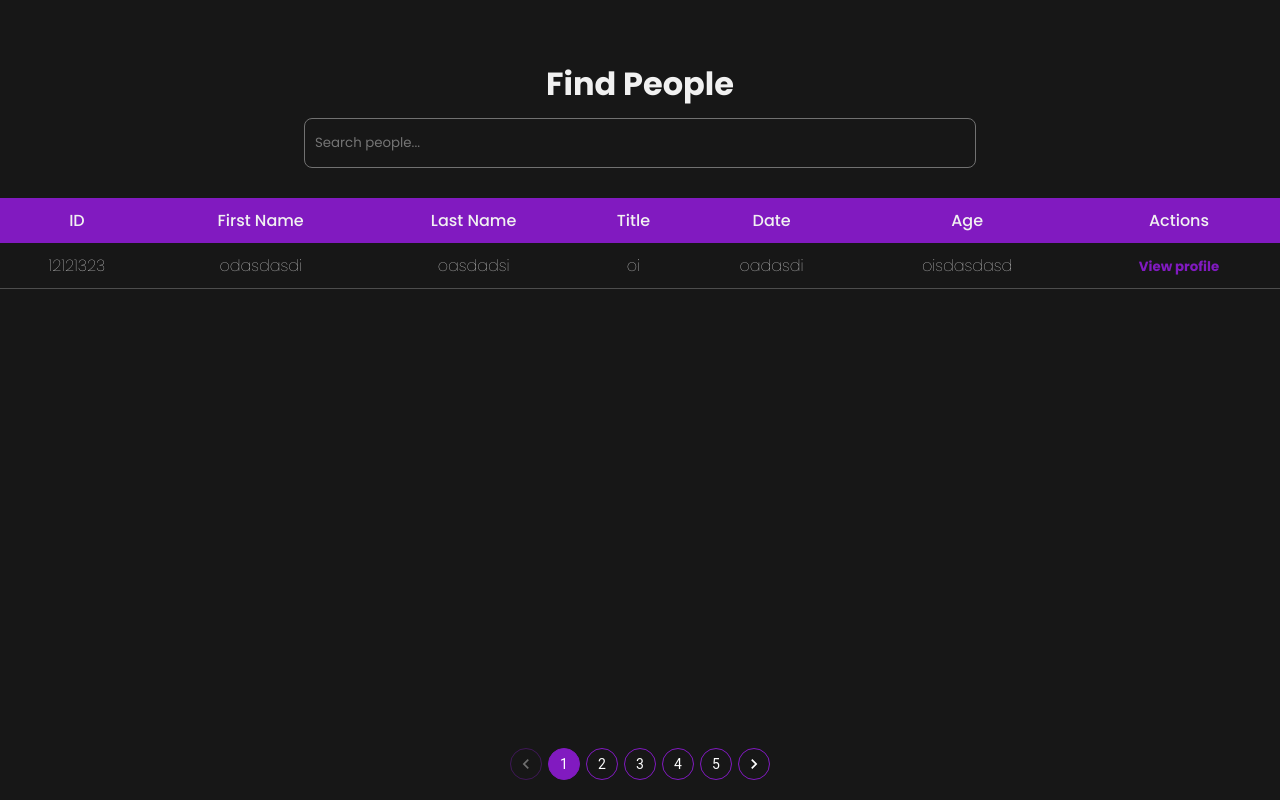
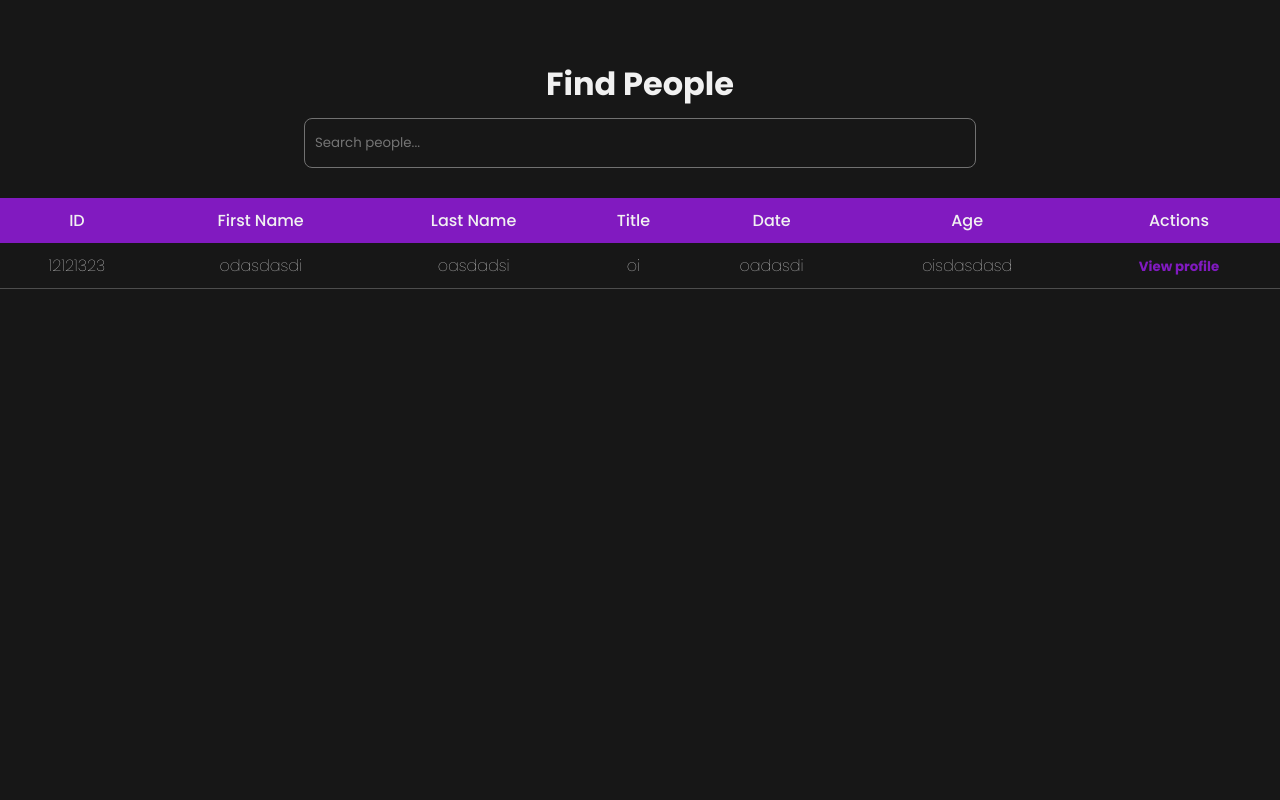
Before and after one commit to Luccasmarinho/react-find-people, a React (Vite) app: page / in a window 1280 px wide. Built offline with nearby package versions, Linux system fonts and the light colour scheme.

Commit message:
Adjustments pagination and Home page

```diff
--- a/src/Components/BasicPagination/BasicPagination.tsx
+++ b/src/Components/BasicPagination/BasicPagination.tsx
@@ -6,8 +6,7 @@ export default function BasicPagination() {
     <Stack
       spacing={2}
       sx={{
-        position: "absolute",
-        bottom: "20px",
+        padding: "20px",
       }}
     >
       <Pagination
--- a/src/Pages/Home/Home.tsx
+++ b/src/Pages/Home/Home.tsx
@@ -1,14 +1,12 @@
-import BasicPagination from "../../Components/BasicPagination/BasicPagination";
 import InputSearch from "../../Components/InputSearch/InputSearch";
-import Teste from "../../Components/Table/Table";
+import Table from "../../Components/Table/Table";
 import { Container } from "./HomeStyle";
 
 const Home = () => {
   return (
     <Container>
       <InputSearch />
-      <Teste />
-      <BasicPagination />
+      <Table />
     </Container>
   );
 };
```
